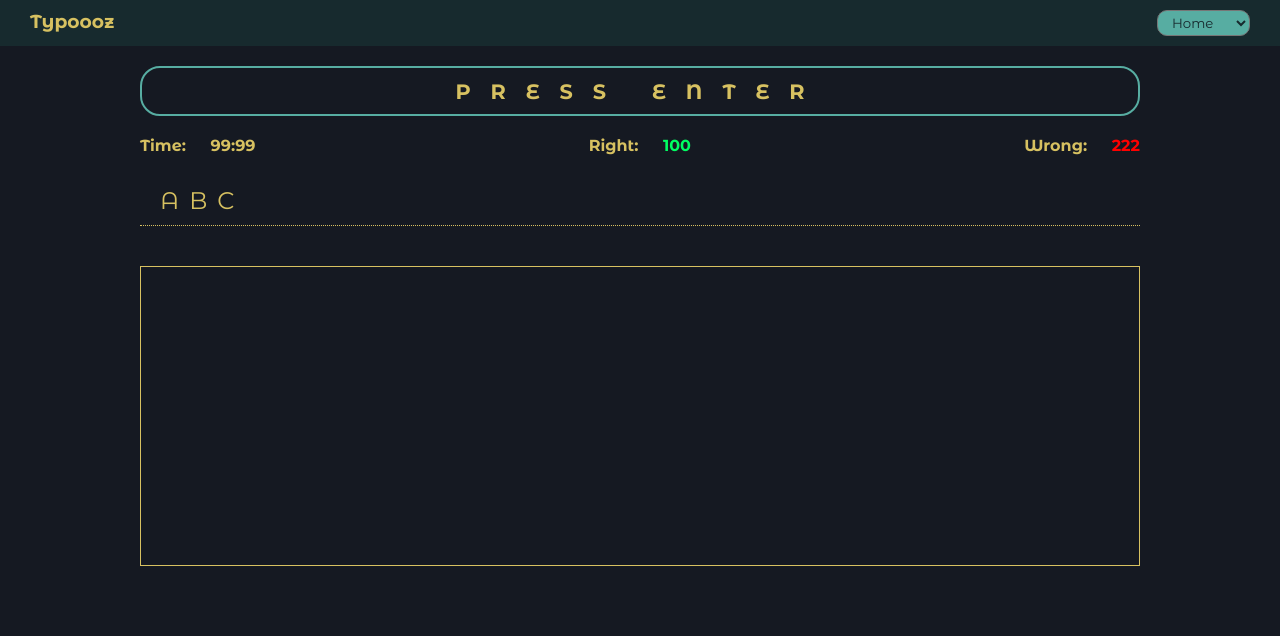
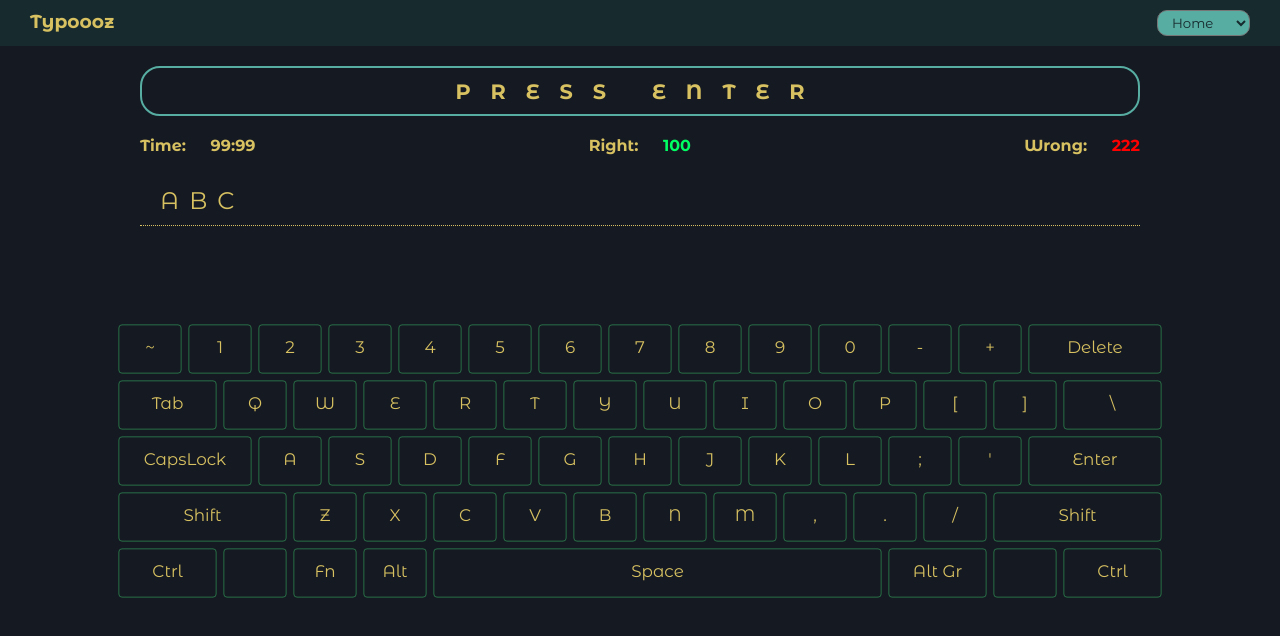
Before and after one commit to nikeshad254/Typing-Tutor-Game-, a plain HTML site: page typo.html in a window 1280 px wide. Drawn offline with Linux system fonts and the light colour scheme.

Commit message:
keyboard added with categorized class, top, home, num, bottom

```diff
--- a/typo.css
+++ b/typo.css
@@ -117,6 +117,61 @@ body{
 }
 /* keyboard field */
 .keyboard-field{
-    border: 1px solid var(--light-tan);
-    height: 300px;
+    position: relative;
+    transform: scale(0.7);
+    padding: 20px;
+    display: grid;
+    grid-template-columns: repeat(30, 40px);
+    grid-template-rows: repeat(5, 70px);
+    grid-gap: 10px;
+    border-radius: 10px;
 }
+.key{
+    color: var(--light-tan);
+    padding-top: 17px;
+    grid-column: span 2;
+    text-align: center;
+    font-size: 1.5rem;
+    cursor: pointer;
+    border: 1px solid var(--dark-green);
+    border-radius: 5px;
+}
+.key:focus {
+    outline: none;
+  }
+  .key.delete {
+    grid-column: span 4;
+  }
+  .key.tab {
+    grid-column: span 3;
+  }
+  .key.backslash {
+    grid-column: span 3;
+  }
+  .key.capslock {
+    grid-column: span 4;
+  }
+  .key.return {
+    grid-column: span 4;
+  }
+  .key.leftshift {
+    grid-column: span 5;
+  }
+  .key.rightshift {
+    grid-column: span 5;
+  }
+  .key.leftctrl {
+    grid-column: span 3;
+  }
+  .key.command {
+    grid-column: span 2;
+  }
+  .key.ctrl-r {
+    grid-column: span 3;
+  }
+  .key.gr {
+    grid-column: span 3;
+  }
+  .key.space {
+    grid-column: span 13;
+  }
--- a/typo.html
+++ b/typo.html
@@ -29,9 +29,72 @@
 
     <input class="wrapper input-field" type="text" id="input" value="ABC">
 
+    <div class="keyboard-field">
+        <div class="key num">~</div>
+        <div class="key num">1</div>
+        <div class="key num">2</div>
+        <div class="key num">3</div>
+        <div class="key num">4</div>
+        <div class="key num">5</div>
+        <div class="key num">6</div>
+        <div class="key num">7</div>
+        <div class="key num">8</div>
+        <div class="key num">9</div>
+        <div class="key num">0</div>
+        <div class="key num">-</div>
+        <div class="key num">+</div>
+        <div class="key delete">Delete</div>
 
-    <div class="wrapper keyboard-field">
+        <div class="key tab">Tab</div>
+        <div class="key top">Q</div>
+        <div class="key col top" >W</div>
+        <div class="key top">E</div>
+        <label for="red"  class="key top">R</label>
+        <div class="key top">T</div>
+        <label for="yellow"  class="key top">Y</label>
+        <div class="key top">U</div>
+        <div class="key top">I</div>
+        <div class="key top">O</div>
+        <div class="key top">P</div>
+        <div class="key top">[</div>
+        <div class="key top">]</div>
+        <div class="key backslash top">\</div>
 
+        <div class="key capslock">CapsLock</div>
+        <div class="key col home" >A</div>
+        <div class="key col home" >S</div>
+        <div class="key col home">D</div>
+        <div class="key home">F</div>
+        <label for="green"  class="key home">G</label>
+        <div class="key home">H</div>
+        <div class="key home">J</div>
+        <div class="key home">K</div>
+        <div class="key home">L</div>
+        <div class="key home">;</div>
+        <div class="key home">'</div>
+        <div class="key return">Enter</div>
+
+        <div class="key leftshift">Shift</div>
+        <div class="key bottom">Z</div>
+        <div class="key bottom">X</div>
+        <div class="key bottom">C</div>
+        <div class="key bottom">V</div>
+        <div class="key bottom">B</div>
+        <div class="key bottom">N</div>
+        <div class="key bottom">M</div>
+        <div class="key bottom">,</div>
+        <div class="key bottom">.</div>
+        <div class="key bottom">/</div>
+        <div class="key rightshift">Shift</div>
+
+        <div class="key leftctrl">Ctrl</div>
+        <div class="key command"><i class="fab fa-windows"></i></div>
+        <div class="key fn">Fn</div>
+        <div class="key">Alt</div>
+        <div class="key space col" >Space</div>
+        <div class="key gr col" >Alt Gr</div>
+        <div class="key command"><i class="fas fa-file-alt"></i></div>
+        <div class="key ctrl-r">Ctrl</div>
     </div>
 
 </body>
```
